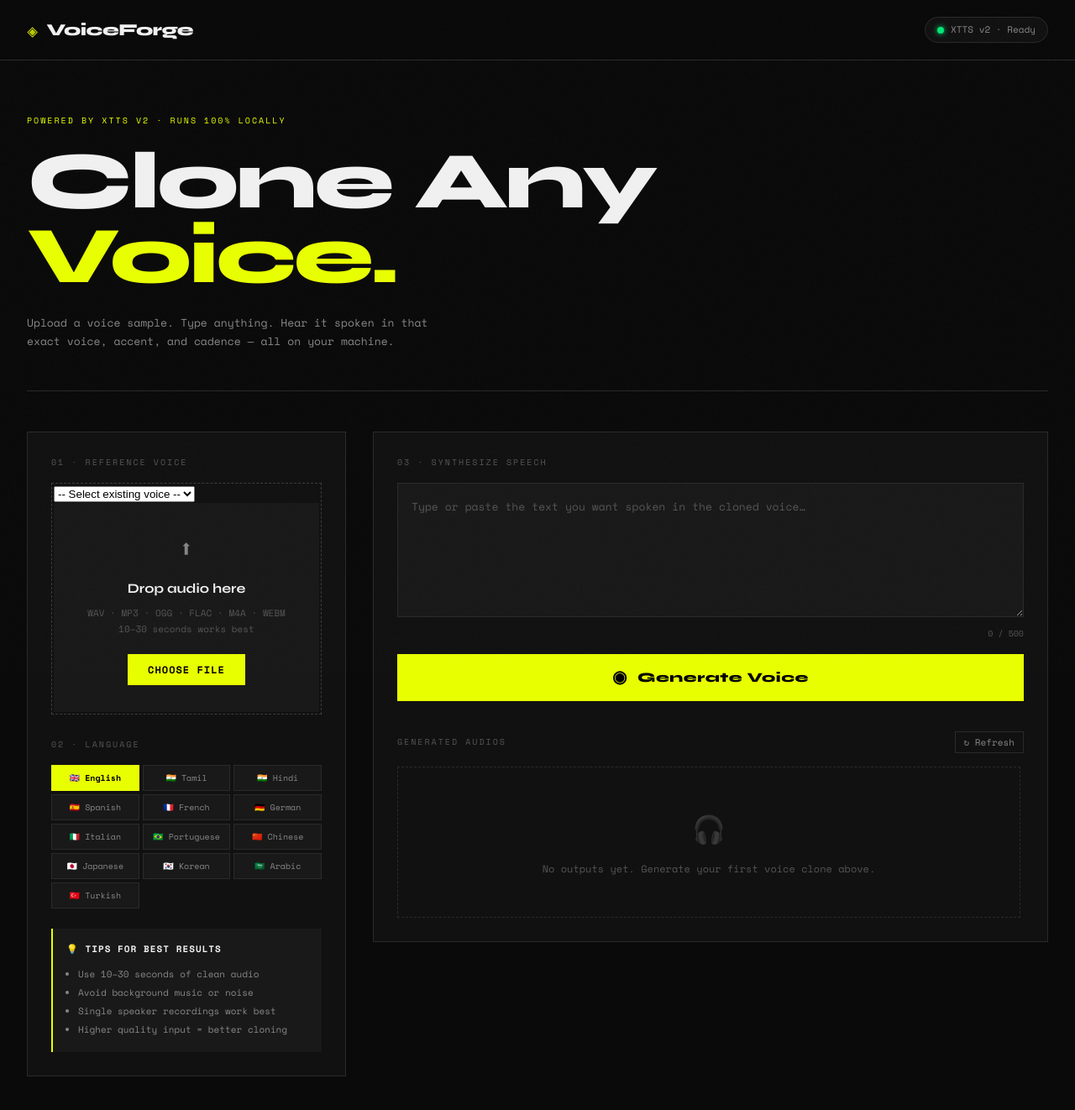
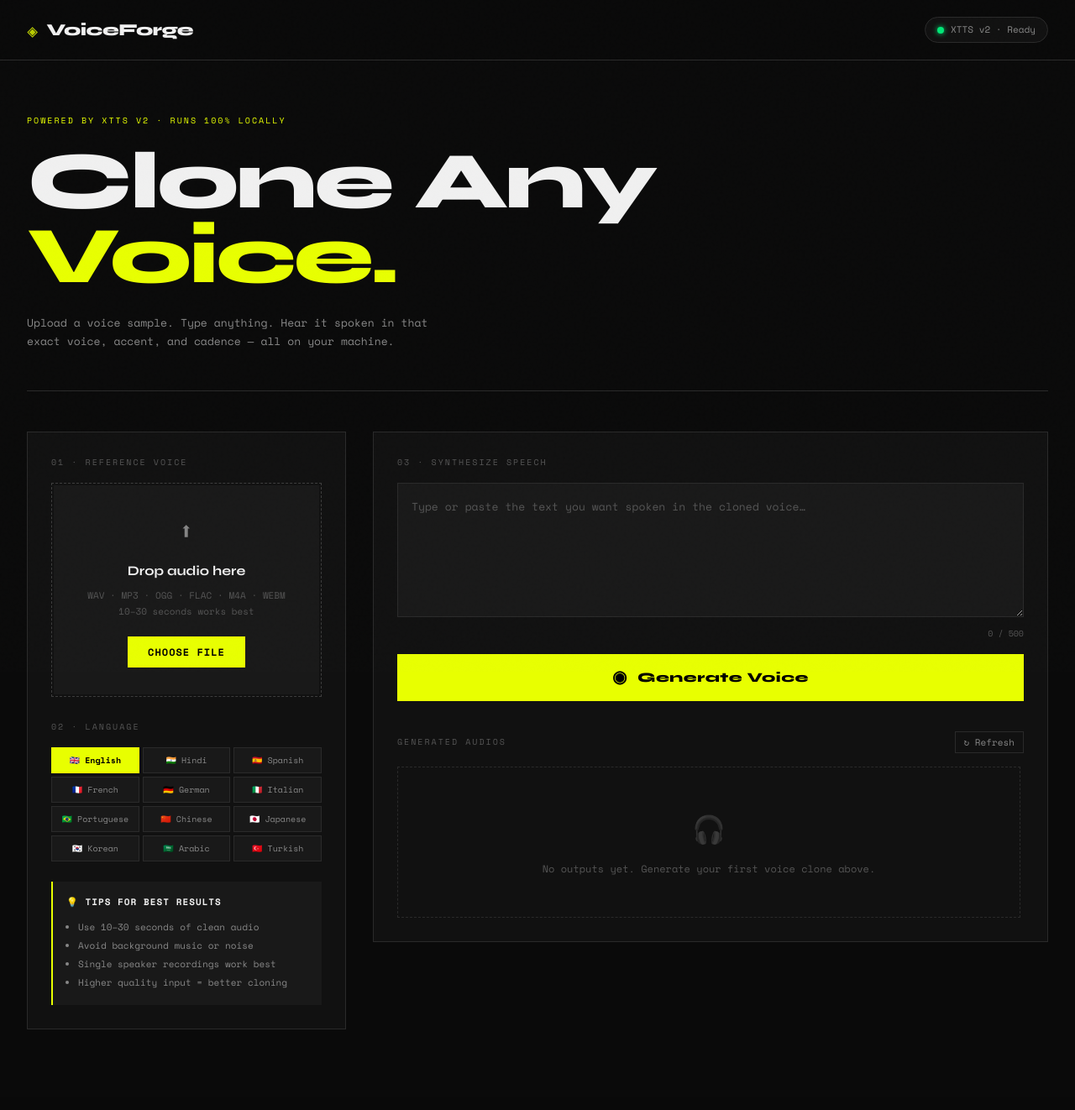
Before and after one commit to MahaSekher/VoiceClone, a Flask app: page / in a window 1280 px wide. Shown: the top 1322 px of the page at 84% size. After the commit the page ends 1226 px from the top, so only its background shows below. Run offline with Flask 3, Linux system fonts and the light colour scheme; data that the repository does not hold is empty.

Commit message:
Base project

```diff
--- a/app.py
+++ b/app.py
@@ -2,8 +2,6 @@ import os
 import uuid
 import json
 import time
-import os
-from flask import jsonify
 from pathlib import Path
 from flask import Flask, request, jsonify, send_from_directory, render_template
 
@@ -50,17 +48,6 @@ def status():
         "model": "XTTS v2" if tts_available else None,
         "message": "Ready for voice cloning!" if tts_available else "TTS model not loaded. See setup instructions."
     })
-
-
-UPLOAD_FOLDER = "static/uploads"
-
-@app.route("/list-voices", methods=["GET"])
-def list_voices():
-    files = []
-    for file in os.listdir(UPLOAD_FOLDER):
-        if file.endswith(".wav"):
-            files.append(file)
-    return jsonify(files)
 
 @app.route("/api/upload", methods=["POST"])
 def upload_audio():
--- a/static/js/app.js
+++ b/static/js/app.js
@@ -70,22 +70,6 @@ function setupUploadZone() {
     if (input.files[0]) handleFileUpload(input.files[0]);
   });
 }
-
-async function loadVoices() {
-    const res = await fetch("/list-voices");
-    const files = await res.json();
-
-    const select = document.getElementById("voiceSelect");
-
-    files.forEach(file => {
-        const option = document.createElement("option");
-        option.value = file;
-        option.textContent = file;
-        select.appendChild(option);
-    });
-}
-
-window.onload = loadVoices;
 
 async function handleFileUpload(file) {
   const allowed = ['wav', 'mp3', 'ogg', 'flac', 'm4a', 'webm'];
--- a/templates/index.html
+++ b/templates/index.html
@@ -39,9 +39,6 @@
         <div class="panel-label">01 · Reference Voice</div>
 
         <div class="upload-zone" id="uploadZone">
-			<select id="voiceSelect">
-				<option value="">-- Select existing voice --</option>
-			</select>
           <input type="file" id="fileInput" accept=".wav,.mp3,.ogg,.flac,.m4a,.webm" hidden />
           <div class="upload-inner" id="uploadInner">
             <div class="upload-icon">⬆</div>
@@ -67,7 +64,6 @@
           <div class="panel-label">02 · Language</div>
           <div class="lang-grid" id="langGrid">
             <button class="lang-btn active" data-lang="en">🇬🇧 English</button>
-			<button class="lang-btn" data-lang="ta">🇮🇳 Tamil</button>
             <button class="lang-btn" data-lang="hi">🇮🇳 Hindi</button>
             <button class="lang-btn" data-lang="es">🇪🇸 Spanish</button>
             <button class="lang-btn" data-lang="fr">🇫🇷 French</button>
```
